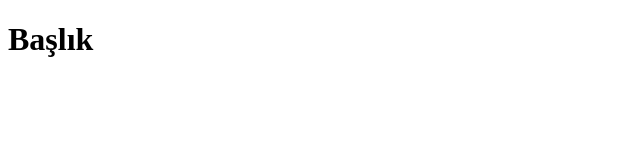
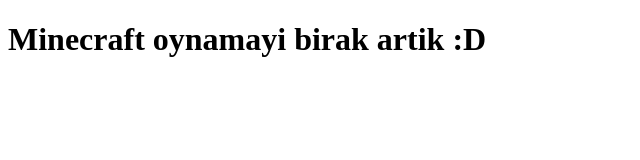
Before and after one commit to kuasar23/deneme-2, a plain HTML site: page index.html in a window 1280 px wide. Shown: the whole page, without its empty margins (0-640 px from the left). Drawn offline with Linux system fonts and the light colour scheme.

Commit message:
add initial files

```diff
--- a/index.html
+++ b/index.html
@@ -4,14 +4,14 @@
 
 <meta charset="UTF-8">
 <meta name="viewport" content="widht=device=widht, initial-scale=1.0">
-<title>Döküman</title>
+<title>Minecraft oynamayı bırak lütfen artık :D</title>
 
 
     </head>
 
         <body>
 
-                <h1>Başlık</h1>
+                <h1>Minecraft oynamayi birak artik :D</h1>
 
         </body>
 
```
